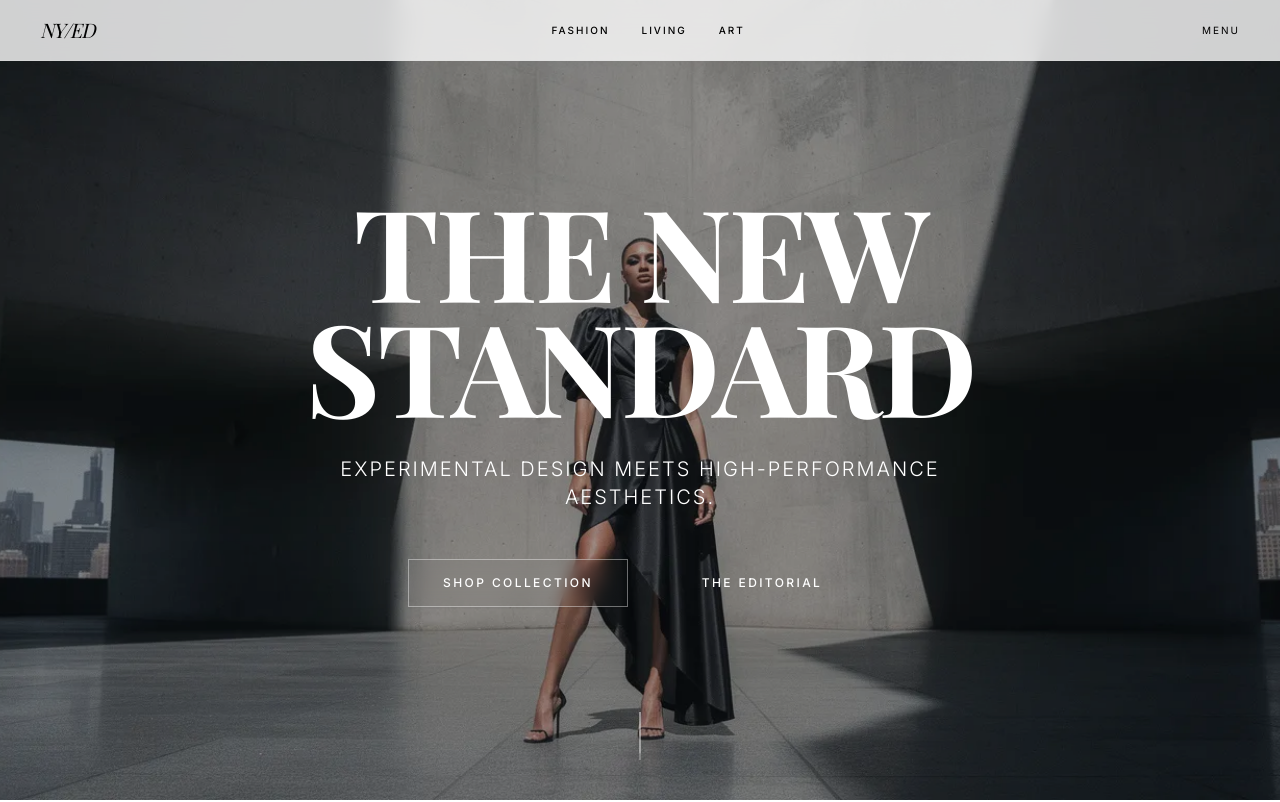
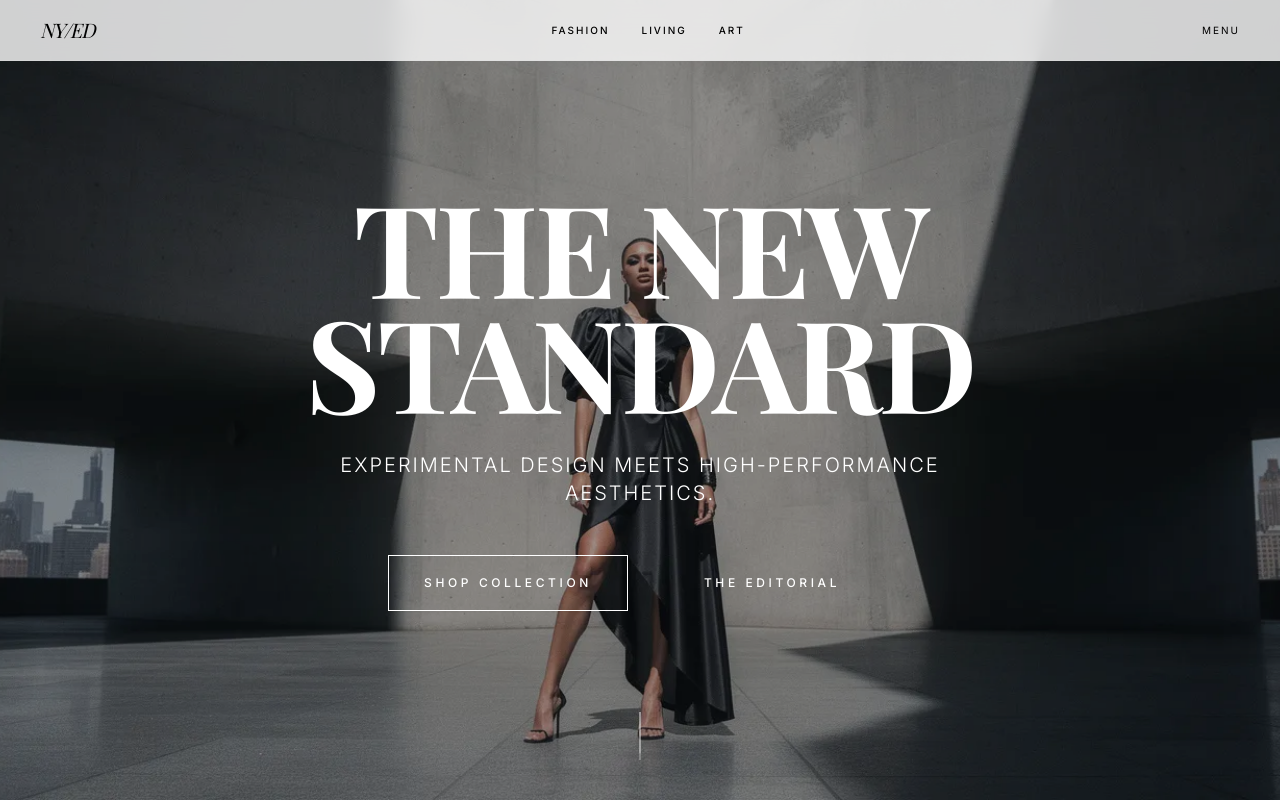
Before and after one commit to magnolia-AI/new-york-editorial-4KxAm, a React (Vite) app: page / in a window 1280 px wide. Shown: the top 802 px of the page. Built offline with nearby package versions, Linux system fonts and the light colour scheme; a web font is replaced by a local one.

Commit message:
style(EditorialHero): fix button visibility and standardize hover states

```diff
--- a/src/components/EditorialHero.tsx
+++ b/src/components/EditorialHero.tsx
@@ -79,13 +79,13 @@ export function EditorialHero() {
         >
           <Button
             variant="outline"
-            className="rounded-none border-white/40 text-white bg-transparent hover:bg-white hover:text-black hover:border-white min-w-[220px] h-12 text-xs tracking-[0.2em] transition-all duration-300 backdrop-blur-sm"
+            className="rounded-none border-white text-white bg-transparent hover:bg-white hover:text-black min-w-[240px] h-14 text-xs tracking-[0.3em] font-medium transition-colors duration-500"
           >
             SHOP COLLECTION
           </Button>
           <Button
             variant="ghost"
-            className="rounded-none text-white hover:bg-white/10 min-w-[220px] h-12 text-xs tracking-[0.2em] transition-all duration-300"
+            className="rounded-none text-white hover:bg-white/10 min-w-[240px] h-14 text-xs tracking-[0.3em] font-medium transition-colors duration-500"
           >
             THE EDITORIAL
           </Button>
```
